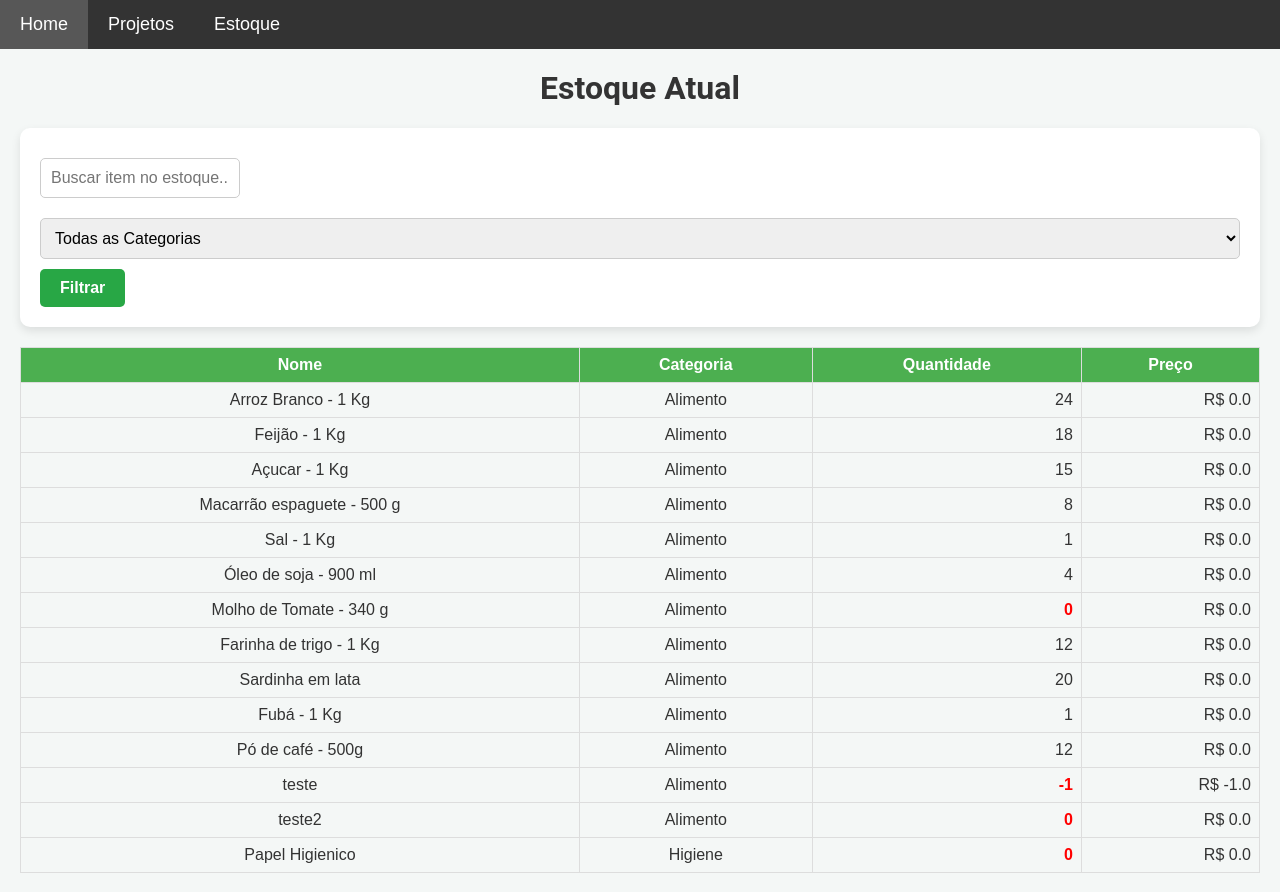
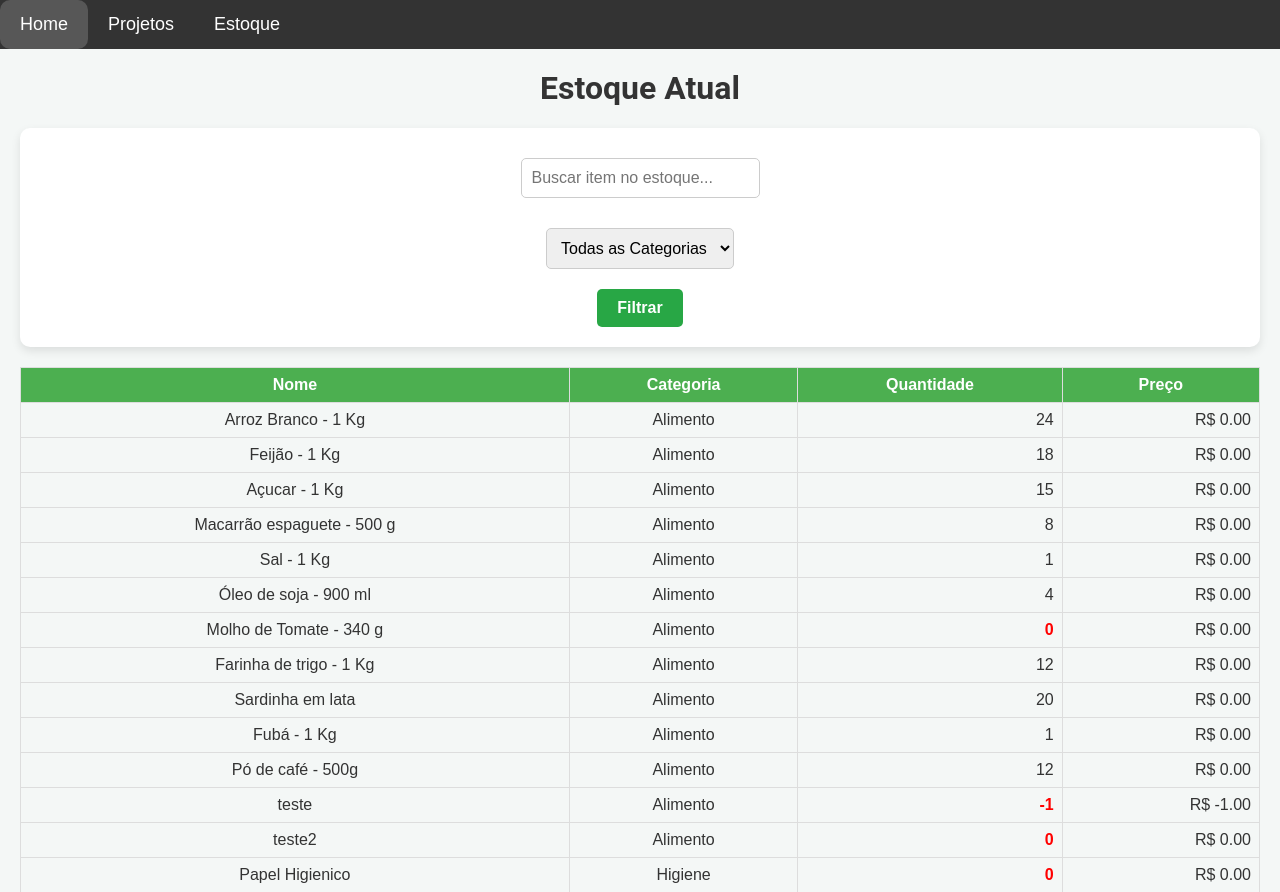
Before and after one commit to sieg3d/AtividadeIntegradoraV, a Flask app: page /estoque in a window 1280 px wide. Shown: the top 892 px of the page. Run offline with Flask 3, Linux system fonts and the light colour scheme.

Commit message:
Estoque atual
Melhorias visuais de interface

```diff
--- a/static/css/style.css
+++ b/static/css/style.css
@@ -49,6 +49,7 @@ a {
 a:hover {
     background-color: #ddd; /* Cor de fundo ao passar o mouse */
     color: black; /* Cor do texto ao passar o mouse */
+    border-radius: 10px;
 }
 
 /* Estilo da área de conteúdo */
@@ -577,3 +578,74 @@ button.btn-cadastrar:hover {
     font-weight: bold;
     margin-bottom: 15px;
 }
+
+
+/* Estilos para o formulário de busca */
+.search-form {
+    display: flex;
+    align-items: center;
+    justify-content: center; /* Centraliza os elementos horizontalmente */
+    flex-wrap: wrap;
+    margin-bottom: 20px;
+}
+
+.search-form .form-group {
+    margin-right: 10px;
+}
+
+.search-form .form-group:last-child {
+    margin-right: 0;
+}
+
+.search-form input[type="text"] {
+    width: 1500px;
+    max-width: 100%; /* Garante que não ultrapasse a largura da tela */
+    padding: 10px;
+    font-size: 16px;
+}
+
+.search-form select {
+    width: 200px;
+    padding: 10px;
+    font-size: 16px;
+}
+
+.search-form button {
+    padding: 10px 20px;
+    font-size: 16px;
+    background-color: #28a745; /* Cor do botão */
+    color: white;
+    border: none;
+    border-radius: 5px;
+    cursor: pointer;
+}
+
+.search-form button:hover {
+    background-color: #218838; /* Cor do botão ao passar o mouse */
+}
+
+/* Responsividade para telas menores que 1600px */
+@media (max-width: 1600px) {
+    .search-form {
+        flex-direction: column; /* Empilha os elementos verticalmente */
+        align-items: center; /* Centraliza os elementos */
+    }
+
+    .search-form .form-group {
+        margin-right: 0;
+        margin-bottom: 10px;
+    }
+
+    .search-form .form-group:last-child {
+        margin-bottom: 0;
+    }
+
+    .search-form input[type="text"] {
+        width: 100%; /* Ocupa toda a largura disponível */
+    }
+
+    .search-form select,
+    .search-form button {
+        width: auto; /* Ajusta a largura ao conteúdo */
+    }
+}
--- a/static/js/script.js
+++ b/static/js/script.js
@@ -87,10 +87,11 @@ document.addEventListener('DOMContentLoaded', function () {
 
     function sortTableByColumn(table, columnIndex, headerElement) {
         let rows = Array.from(table.querySelectorAll("tbody > tr"));
-        let isAscending = table.getAttribute('data-sort-direction') === 'asc';
+        let isAscending = headerElement.getAttribute('data-sort-direction') === 'asc';
 
-        // Verifica se a coluna é numérica (neste caso, "Quantidade" é a coluna 2)
-        let isNumericColumn = columnIndex === 2;
+        // Definir quais colunas são numéricas
+        let numericColumns = [2, 3]; // Índices das colunas "Quantidade" e "Preço"
+        let isNumericColumn = numericColumns.includes(columnIndex);
 
         // Realizar a ordenação
         rows.sort(function(rowA, rowB) {
@@ -98,22 +99,30 @@ document.addEventListener('DOMContentLoaded', function () {
             let cellB = rowB.querySelectorAll("td")[columnIndex].textContent.trim();
 
             if (isNumericColumn) {
-                // Ordenar numericamente
+                // Para a coluna "Preço", remover "R$" e formatar corretamente
+                cellA = parseFloat(cellA.replace('R$', '').replace(',', '.').trim());
+                cellB = parseFloat(cellB.replace('R$', '').replace(',', '.').trim());
+
                 return isAscending ? cellA - cellB : cellB - cellA;
             } else {
-                // Ordenar como texto (alfabética)
+                // Ordenar como texto (alfabética), ignorando case e acentos
+                cellA = cellA.toLowerCase();
+                cellB = cellB.toLowerCase();
+
                 return isAscending ? cellA.localeCompare(cellB) : cellB.localeCompare(cellA);
             }
         });
 
         // Remover todas as linhas do tbody e reinserir as ordenadas
-        table.querySelector("tbody").innerHTML = "";
+        let tbody = table.querySelector("tbody");
+        tbody.innerHTML = "";
         rows.forEach(function(row) {
-            table.querySelector("tbody").appendChild(row);
+            tbody.appendChild(row);
         });
 
         // Alternar a direção de ordenação
-        table.setAttribute('data-sort-direction', isAscending ? 'desc' : 'asc');
+        isAscending = !isAscending;
+        headerElement.setAttribute('data-sort-direction', isAscending ? 'asc' : 'desc');
 
         // Atualizar a seta no cabeçalho
         updateSortArrow(headers, headerElement, isAscending);
@@ -136,7 +145,7 @@ document.addEventListener('DOMContentLoaded', function () {
         }
 
         // Define a seta dependendo da direção de ordenação
-        arrowElement.textContent = isAscending ? '↓' : '↑';  // Seta descendente ou ascendente
+        arrowElement.textContent = isAscending ? '↑' : '↓';  // Seta ascendente ou descendente
     }
 });
 
--- a/templates/estoque_atual.html
+++ b/templates/estoque_atual.html
@@ -5,20 +5,25 @@
 {% block content %}
 <h1>Estoque Atual</h1>
 
-<form id="search-form" method="GET" action="/estoque">
-    <input type="text" name="busca" id="search" placeholder="Buscar item no estoque...">
-
-    <!-- Dropdown para selecionar categoria -->
+<form id="search-form" method="GET" action="/estoque" class="search-form">
+    <div class="form-group">
+        <input type="text" name="busca" id="search" placeholder="Buscar item no estoque..." value="{{ request.args.get('busca', '') }}">
+    </div>
+    <div class="form-group">
         <select name="categoria" id="categoria">
             <option value="todas">Todas as Categorias</option>
             {% for categoria in categorias %}
             <option value="{{ categoria }}" {% if request.args.get('categoria') == categoria %}selected{% endif %}>{{ categoria }}</option>
             {% endfor %}
         </select>
-
+    </div>
+    <div class="form-group">
         <button type="submit">Filtrar</button>
+    </div>
 </form>
 
+
+{% if itens %}
 <table class="estoque-table" id="estoqueTable" data-sort-direction="asc">
     <thead>
         <tr>
@@ -34,14 +39,21 @@
             <td>{{ item.nome }}</td>
             <td>{{ item.categoria }}</td>
             <td class="{{ 'alerta' if item.quantidade <= 0 else '' }}">{{ item.quantidade }}</td>
-            <td>R$ {{ item.preco }}</td>
+            <td>R$ {{ '%.2f' | format(item.preco) }}</td>
+
         </tr>
         {% endfor %}
     </tbody>
 </table>
+{% else %}
+    <p>Nenhum item encontrado.</p>
+{% endif %}
 
 
-
-
+<script>
+    document.getElementById('categoria').addEventListener('change', function() {
+        document.getElementById('search-form').submit();
+    });
+</script>
 
 {% endblock %}
```
Also changed, not shown: app.py (+2 -5 lines), instance/projetos.db. Lines whose indentation alone changed are shown as unchanged.
